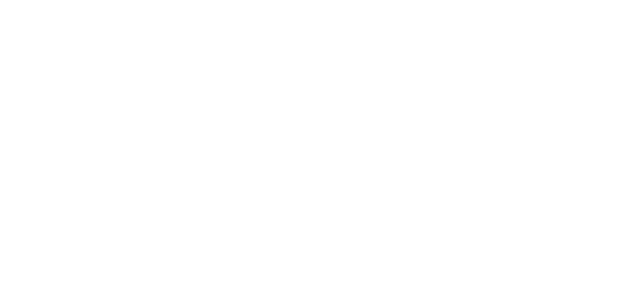
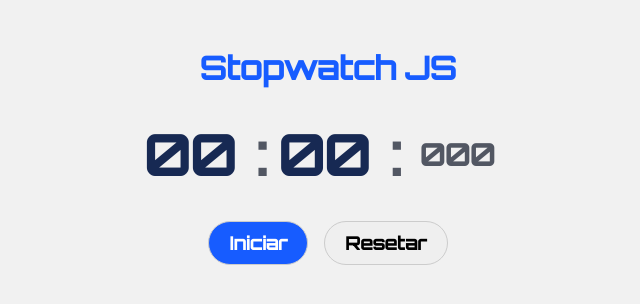
Before and after one commit to Levi-Valverde/stopwatch, a plain HTML site: page index.html in a window 1280 px wide. Shown: the whole page, without its empty margins (312-952 px from the left). Drawn offline with Linux system fonts and the light colour scheme.

Commit message:
colocandos os arquivos CSS e iniciando o JS

```diff
--- a/css/style.css
+++ b/css/style.css
@@ -0,0 +1,75 @@
+@import url("https://fonts.googleapis.com/css2?family=Orbitron:wght@500&display=swap");
+
+* {
+  margin: 0;
+  padding: 0;
+  font-family: "Orbitron", sans-serif;
+}
+
+.container {
+  display: flex;
+  flex-direction: column;
+  align-items: center;
+  gap: 2rem;
+  padding-top: 3rem;
+  background-color: #f1f1f1;
+  height: 100vh;
+}
+
+.container h1 {
+  color: #175cff;
+}
+
+.timer {
+  display: flex;
+  font-size: 55px;
+  font-weight: bold;
+  color: #333333;
+}
+
+.time {
+  display: flex;
+  align-items: center;
+  justify-content: center;
+  margin-right: 10px;
+  color: #172953;
+  min-width: 90px;
+}
+
+.separator {
+  padding: 0 10px;
+  color: #525763;
+}
+#milliseconds {
+  font-size: 30px;
+  color: #525763;
+}
+
+.buttons {
+  display: flex;
+  gap: 1rem;
+}
+
+.btn {
+  padding: 10px 20px;
+  font-size: 18px;
+  font-weight: bold;
+  border: 1px solid #cccccc;
+  cursor: pointer;
+  border-radius: 30px;
+  transition: all 0.2s ease-in-out;
+}
+
+.btn:hover {
+  transform: scale(1.1);
+}
+
+#startBtn {
+  background-color: #175cff;
+  color: #ffffff;
+}
+
+#pauseBtn,
+#resumeBtn {
+  display: none;
+}
--- a/index.html
+++ b/index.html
@@ -6,12 +6,33 @@
     <meta http-equiv="X-UA-Compatible" content="IE=edge">
     <meta name="viewport" content="width=device-width, initial-scale=1.0">
     <title>Stopwatch JS</title>
-
+    <link rel="preconnect" href="https://fonts.googleapis.com">
+    <link rel="preconnect" href="https://fonts.gstatic.com" crossorigin>
+    <link
+        href="https://fonts.googleapis.com/css2?family=Open+Sans:ital,wght@0,300;0,400;0,500;0,600;0,700;0,800;1,300;1,400;1,500;1,600;1,700;1,800&display=swap"
+        rel="stylesheet">
     <link rel="stylesheet" href="./css/style.css">
     <script src="./js/script.js" defer></script>
 </head>
 
 <body>
+    <div class="container">
+        <h1>Stopwatch JS</h1>
+        <div class="timer">
+            <div class="time" id="minutes">00</div>
+            <div class="separator">:</div>
+            <div class="time" id="seconds">00</div>
+            <div class="separator">:</div>
+            <div class="time" id="milliseconds">000</div>
+        </div>
+        <div class="buttons">
+            <button class="btn" id="startBtn">Iniciar</button>
+            <button class="btn" id="pauseBtn">Pausar</button>
+            <button class="btn" id="resumeBtn">Continuar</button>
+            <button class="btn" id="resetBtn">Resetar</button>
+        </div>
+
+    </div>
 
 </body>
 
--- a/js/script.js
+++ b/js/script.js
@@ -0,0 +1,7 @@
+const minutes = document.querySelector("#minutes");
+const minutes = document.querySelector("#seconds");
+const minutes = document.querySelector("#milliseconds");
+const minutes = document.querySelector("#startBtn");
+const minutes = document.querySelector("#pauseBtn");
+const minutes = document.querySelector("#resumeBtn");
+const minutes = document.querySelector("#resetBtn");
```
